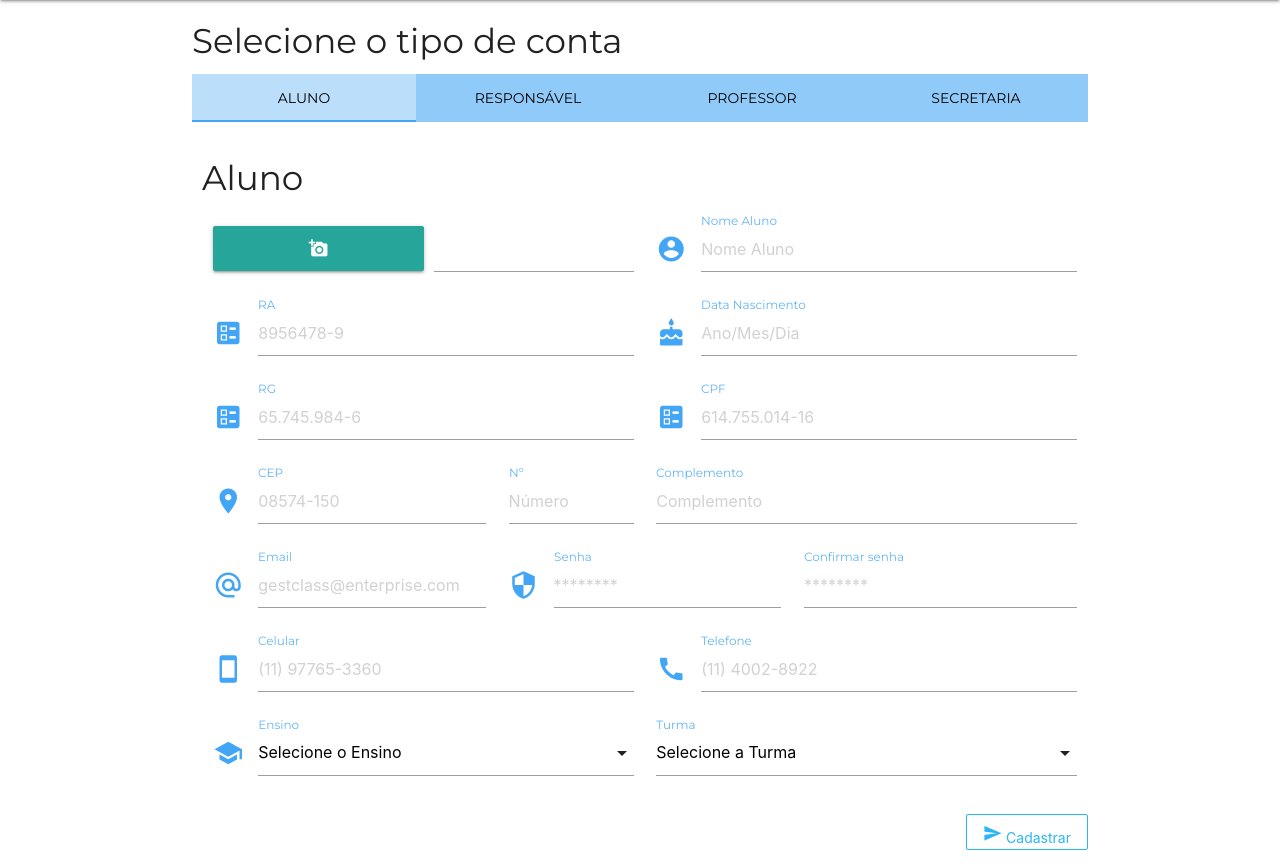
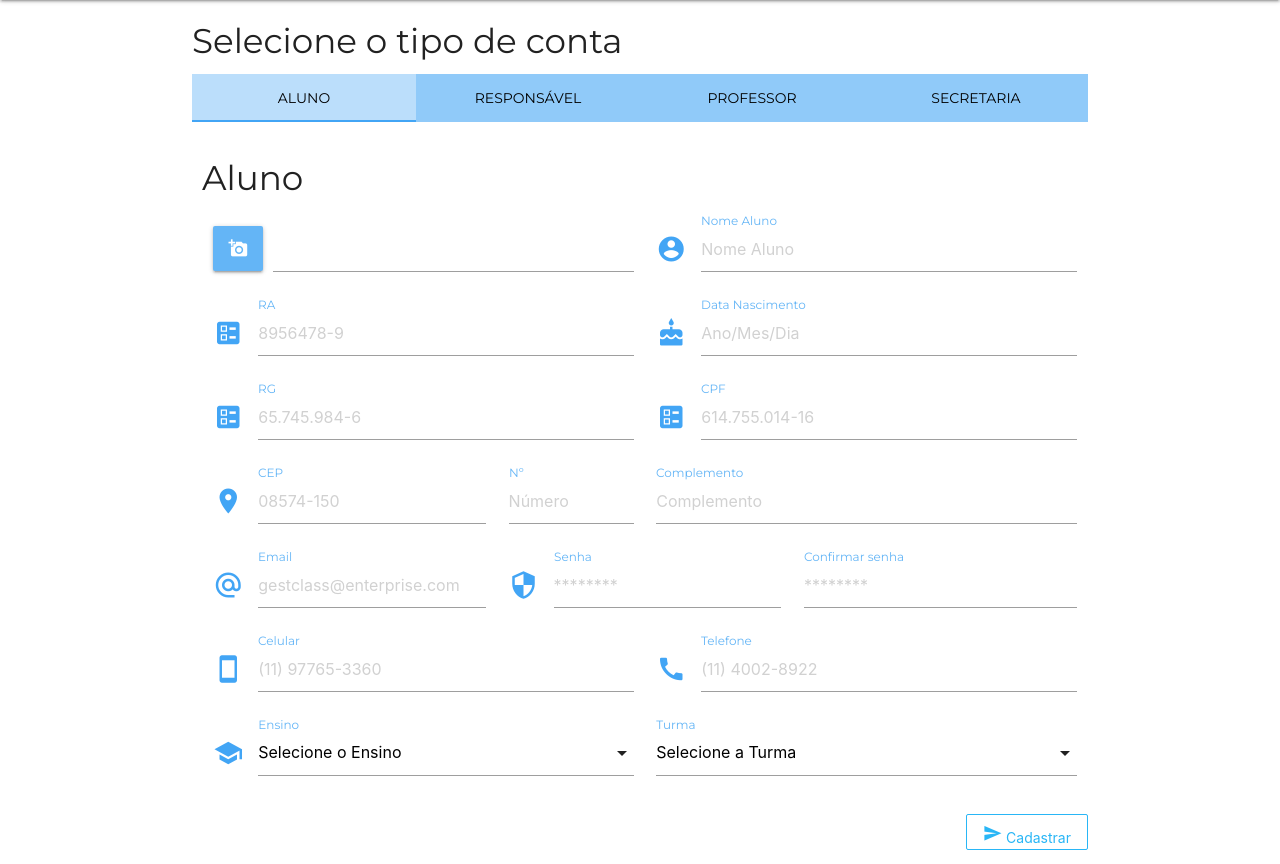
Before and after one commit to GestClass/GestClass-web, a PHP site: page /phpmailer/cadastroContas.html.php in a window 1280 px wide. Shown: the part 64-928 px from the top of the page. Run offline with PHP 8.4, Linux system fonts and the light colour scheme; some libraries are stand-ins or nearby versions.

Commit message:
Caio: Ajustes no cadastroContas

```diff
--- a/css/default.css
+++ b/css/default.css
@@ -123,27 +123,29 @@ body {
 
 /*  -   CSS 'boletimCadastro.html.php'  -   */
 
-#body_boletimCadastro{
+#body_boletimCadastro {
     background-image: url(../assets/img/s.png);
     background-size: auto;
-
 }
 
-#container_boletimCadastro{
+#container_boletimCadastro {
     background-color: rgba(255, 255, 255, 0.9);
     padding: 10px 30px 80px 30px;
     margin-top: 40px;
     margin-bottom: 40px;
     border-radius: 10px;
     text-shadow: 0.3px 0.3px 0.3px #111;
-
 }
 
-#container_boletimCadastro ::placeholder{
+#container_boletimCadastro ::placeholder {
     text-shadow: 0.5px 0.5px 0.5px #111;
-
 }
 
 #lbl {
     color: #64b5f6;
 }
+
+#btnfoto {
+    background-color: #64b5f6;
+    width: 50px;
+}
```
Also changed, not shown: css/cadastroContas.css (+17 -2 lines).
